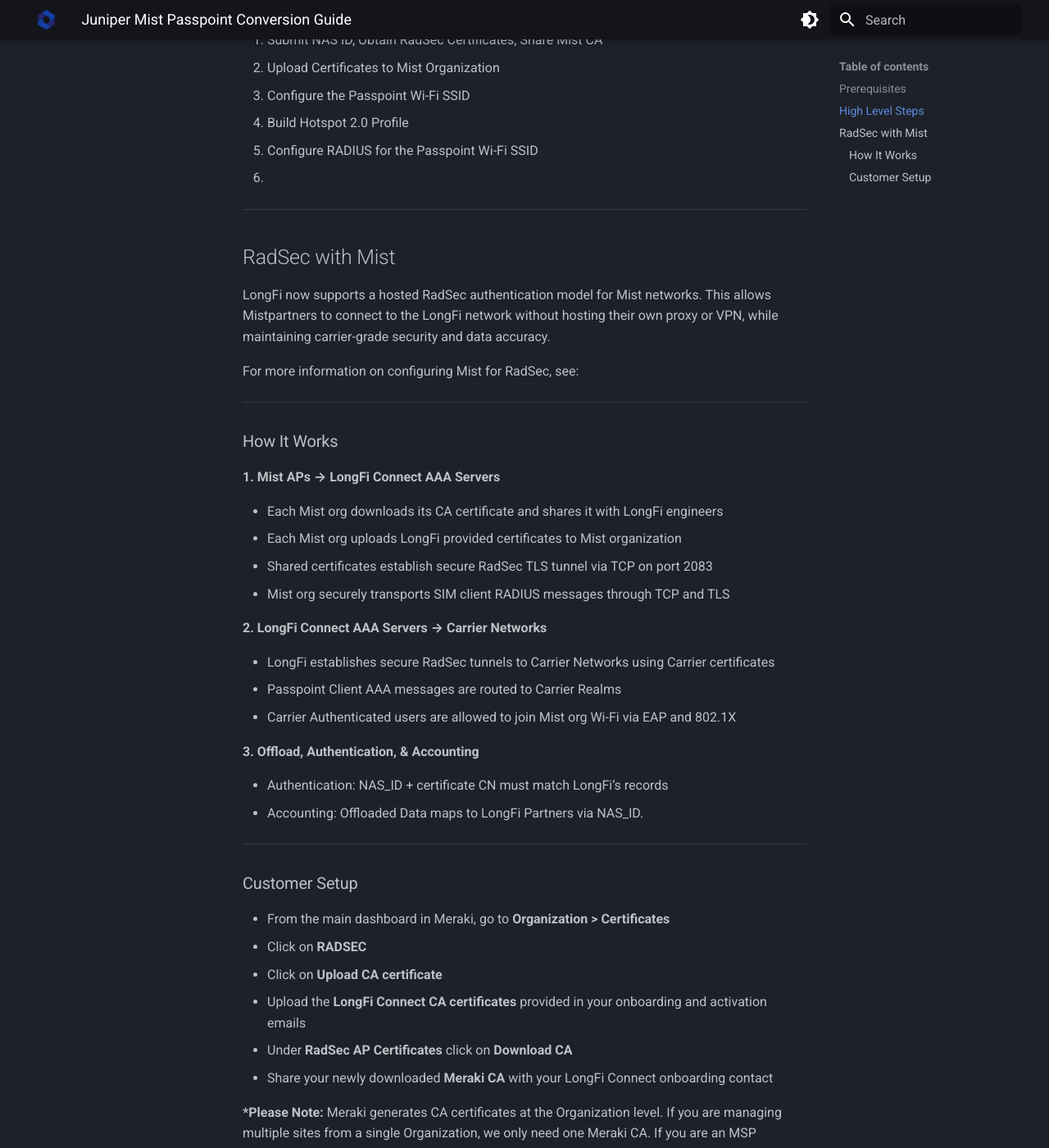
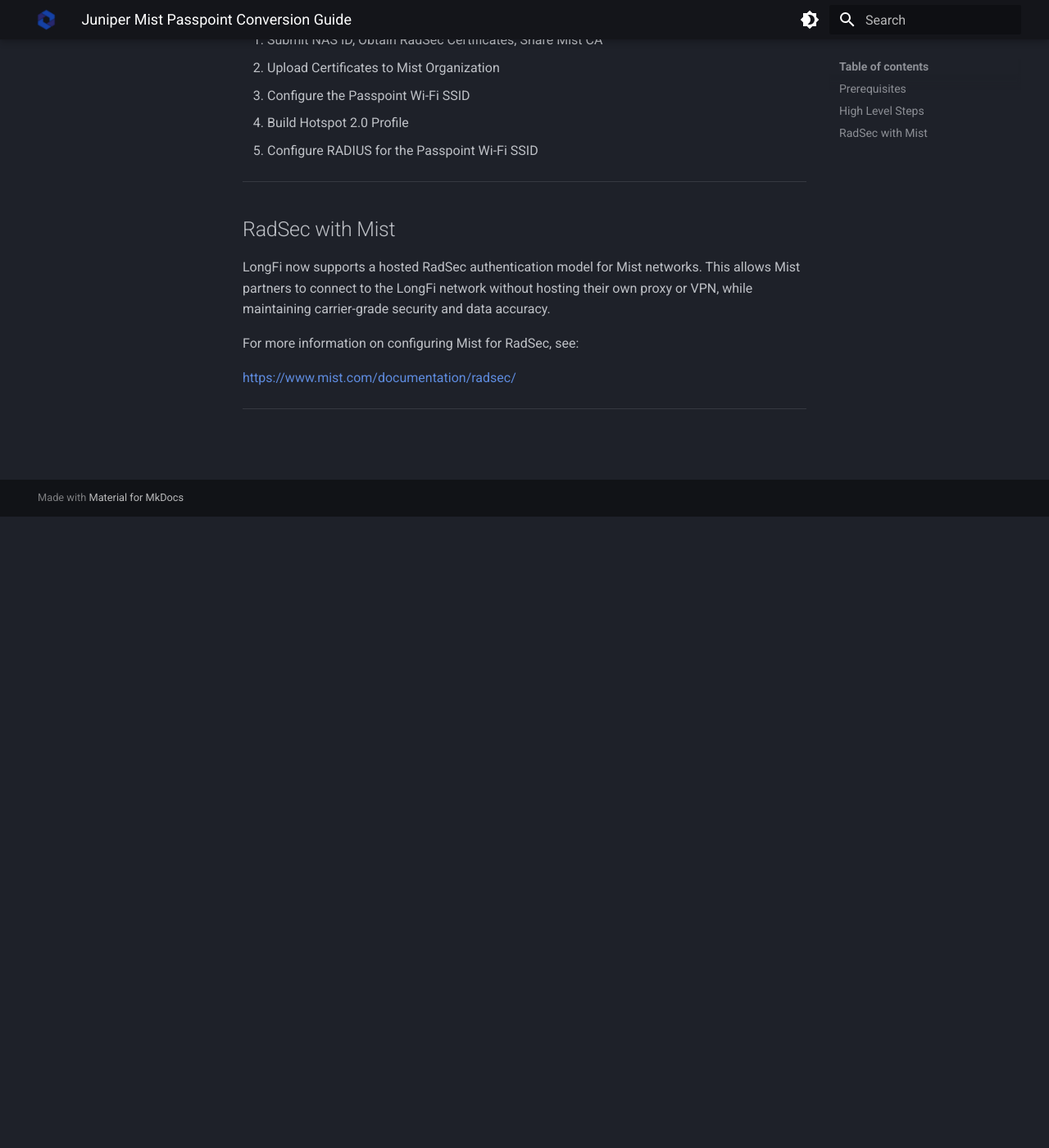
Before and after one commit to LongFi-Solutions/longfi-solutions.github.io, an MkDocs documentation site: the page built from docs/deployment/mist.md, in a window 1280 px wide and 1400 px high, scrolled down 883 px. Shown: the whole window at 82% size. Built offline with MkDocs 1.6.1 and Material for MkDocs 9.7.7, drawn with Linux system fonts in a browser that asks for light colours; after the commit the page ends 1513 px from its top, so only the background shows below that; some of the changed text lies outside the part shown.

Commit message:
Update Deployment Guides “mist”

```diff
--- a/docs/deployment/mist.md
+++ b/docs/deployment/mist.md
@@ -30,51 +30,17 @@ LongFi Connect configuration requires the Passpoint protocol.  Please ensure you
 3. Configure the Passpoint Wi-Fi SSID
 4. Build Hotspot 2.0 Profile
 5. Configure RADIUS for the Passpoint Wi-Fi SSID
-6.
 
 ***
 
 ## RadSec with Mist
 
-LongFi now supports a hosted RadSec authentication model for Mist networks.  This allows Mistpartners to connect to the LongFi network without hosting their own proxy or VPN, while maintaining carrier-grade security and data accuracy.
+LongFi now supports a hosted RadSec authentication model for Mist networks.  This allows Mist partners to connect to the LongFi network without hosting their own proxy or VPN, while maintaining carrier-grade security and data accuracy.
 
 For more information on configuring Mist for RadSec, see:
 
-[](https://documentation.meraki.com/Wireless/Design_and_Configure/Configuration_Guides/Encryption_and_Authentication/MR_RadSec)
+[https://www.mist.com/documentation/radsec/](https://www.mist.com/documentation/radsec/)
 
 ***
 
-### How It Works
-
-**1. Mist APs → LongFi Connect AAA Servers**
-
-- Each Mist org downloads its CA certificate and shares it with LongFi engineers
-- Each Mist org uploads LongFi provided certificates to Mist organization
-- Shared certificates establish secure RadSec TLS tunnel via TCP on port 2083
-- Mist org securely transports SIM client RADIUS messages through TCP and TLS
-
-**2. LongFi Connect AAA Servers → Carrier Networks**
-
-- LongFi establishes secure RadSec tunnels to Carrier Networks using Carrier certificates
-- Passpoint Client AAA messages are routed to Carrier Realms
-- Carrier Authenticated users are allowed to join Mist org Wi-Fi via EAP and 802.1X
-
-**3. Offload, Authentication, & Accounting**
-
-- Authentication: NAS_ID + certificate CN must match LongFi’s records
-- Accounting: Offloaded Data maps to LongFi Partners via NAS_ID.
-
-***
-
-### Customer Setup
-
-- From the main dashboard in Meraki, go to **Organization > Certificates**
-- Click on **RADSEC**
-- Click on **Upload CA certificate**
-- Upload the **LongFi Connect CA certificates** provided in your onboarding and activation emails
-- Under **RadSec AP Certificates** click on **Download CA**
-- Share your newly downloaded **Meraki CA** with your LongFi Connect onboarding contact
-
-**\*Please Note:** Meraki generates CA certificates at the Organization level.  If you are managing multiple sites from a single Organization, we only need one Meraki CA.  If you are an MSP managing multiple sites in multiple Meraki Organizations, we will need a Meraki CA certificate from each organization.
-
-Please allow 2-3 days for us to upload your Meraki CA certificates to the LongFi Connect servers.  Once your site has been approved for activation, follow the remainder of this guide to implement Passpoint on your Meraki networks.
+###
```
